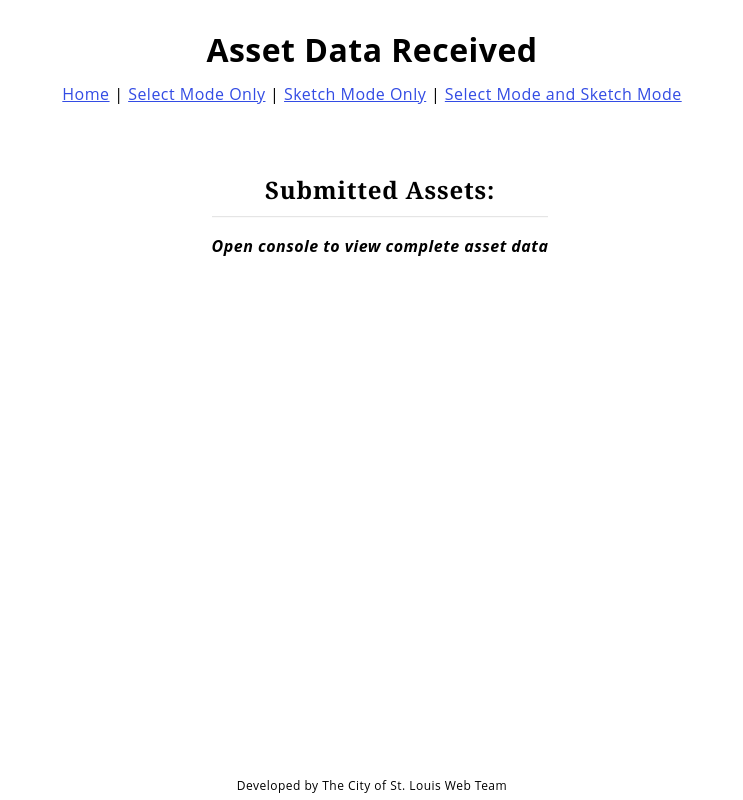
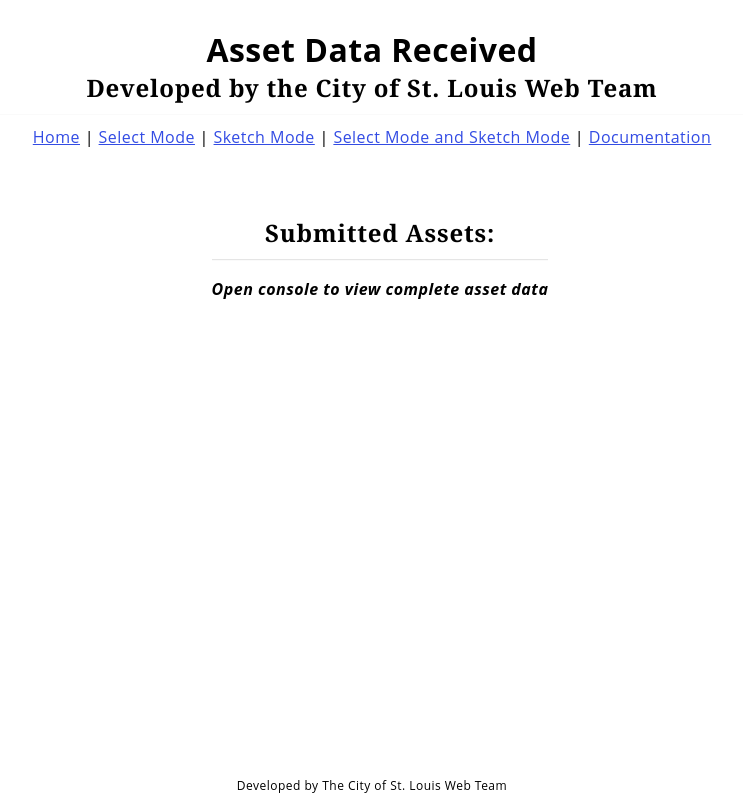
Before and after one commit to city-of-saint-louis/gis-asset-manager-ui, a website: page results.html in a window 1280 px wide. Shown: the whole page, without its empty margins (268-1011 px from the left). Drawn offline with Linux system fonts and the light colour scheme.

Commit message:
add links to documentation to demo app pages

```diff
--- a/results.html
+++ b/results.html
@@ -11,11 +11,13 @@
   <body>
     <header>
       <h1>Asset Data Received</h1>
+      <h2 class="page-sub-title">Developed by the City of St. Louis Web Team</h2>
       <nav class="navigation">
         <a href="index.html">Home</a> |
-        <a href="select-mode.html">Select Mode Only</a> |
-        <a href="sketch-mode.html">Sketch Mode Only</a> |
-        <a href="select-and-sketch-modes.html">Select Mode and Sketch Mode</a>
+        <a href="select-mode.html">Select Mode</a> |
+        <a href="sketch-mode.html">Sketch Mode</a> |
+        <a href="select-and-sketch-modes.html">Select Mode and Sketch Mode</a> |
+        <a href="https://github.com/city-of-saint-louis/gis-asset-manager-ui/blob/main/README.md" target="_blank">Documentation</a>
       </nav>
     </header>
     <main>
```
Also changed, not shown: index.html (+2 -1 lines), select-and-sketch-modes.html (+1 -0 lines), select-mode.html (+1 -0 lines), sketch-mode.html (+1 -0 lines).
